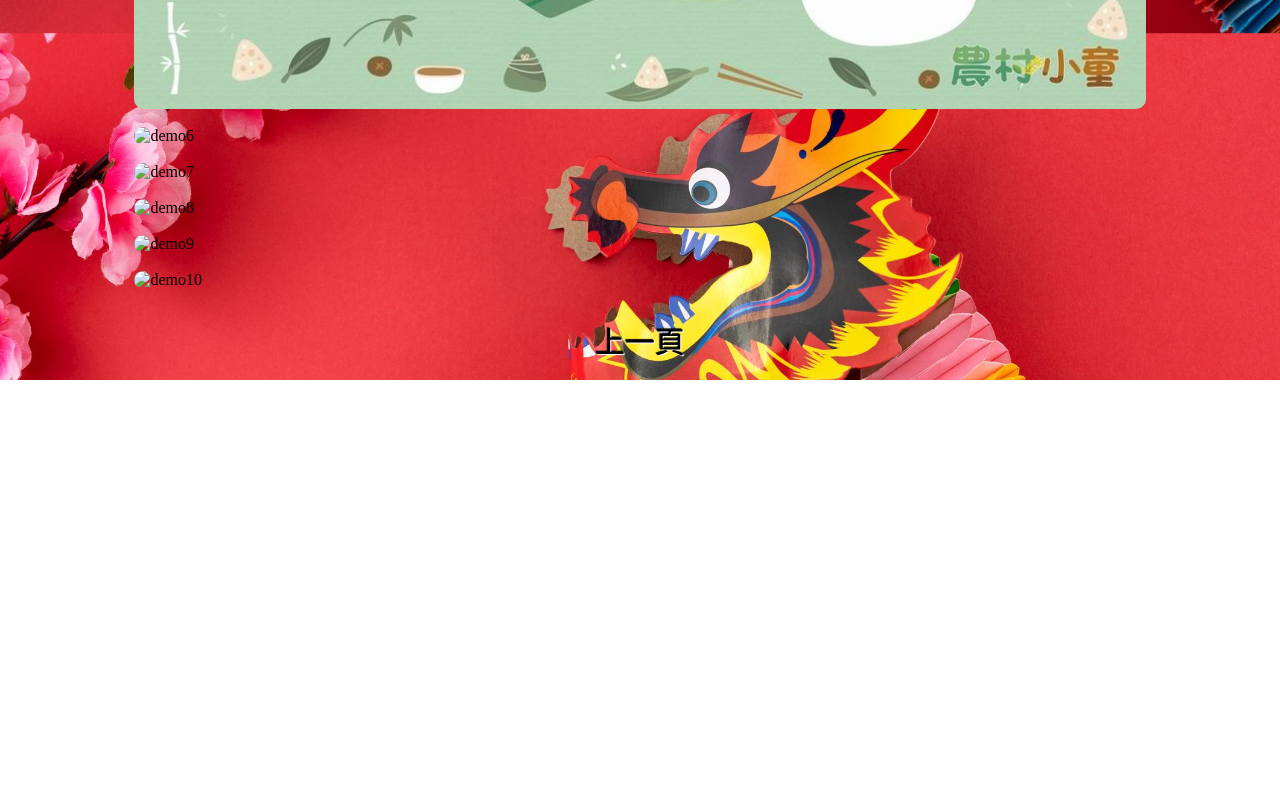
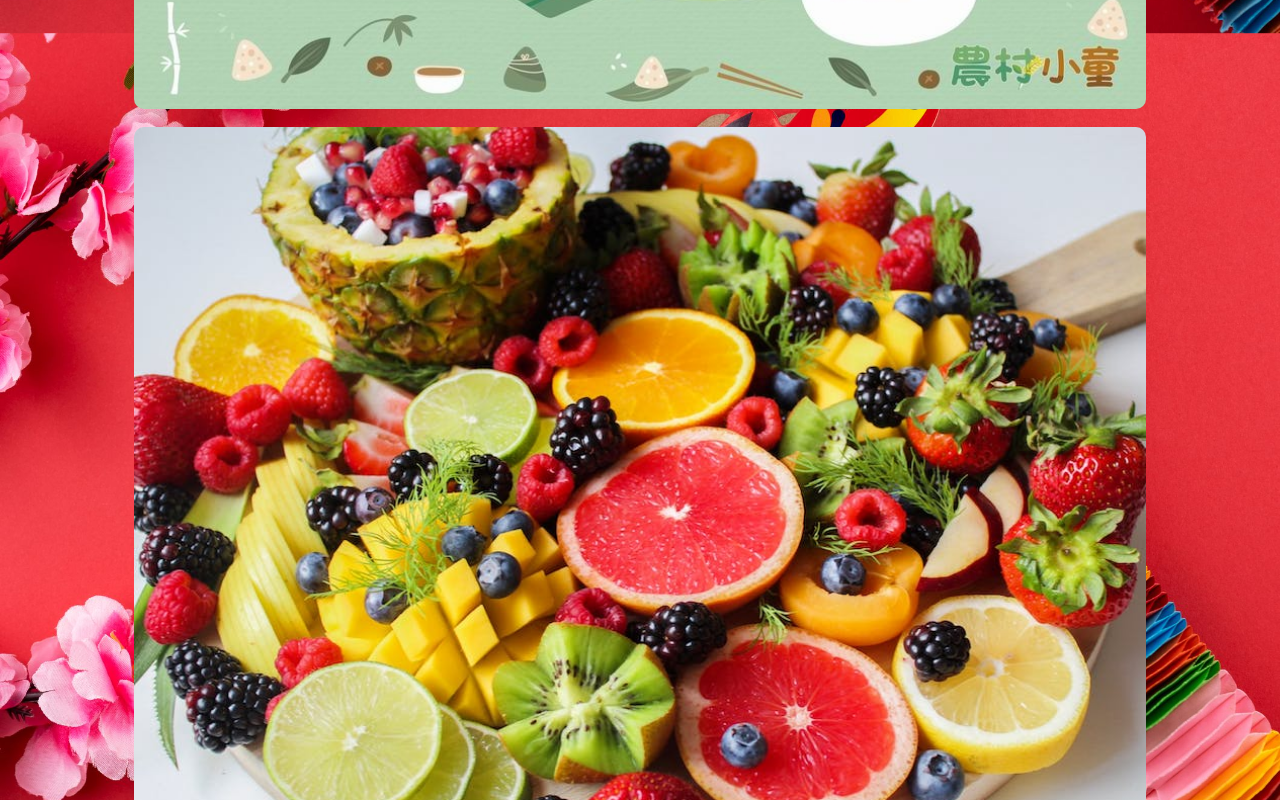
Before and after one commit to j1060006/banquet, a plain HTML site: page index_photo.html in a window 1280 px wide. Shown: the part 820-1620 px from the top of the page. Before the commit the page ends 1200 px from the top, so only its background shows below. Drawn offline with Linux system fonts and the light colour scheme.

Commit message:
Update index_photo.html

```diff
--- a/index_photo.html
+++ b/index_photo.html
@@ -12,15 +12,15 @@
     <div class="content2">
       <img src="images/demo5.jpg" alt="demo5" width="80%" />
       <br />
-      <img src="images/demo6.jpg" alt="demo6" width="80%" />
+      <img src="images/demo6.jpeg" alt="demo6" width="80%" />
       <br />
-      <img src="images/demo7.jpg" alt="demo7" width="80%" />
+      <img src="images/demo7.jpeg" alt="demo7" width="80%" />
       <br />
-      <img src="images/demo8.jpg" alt="demo8" width="80%" />
+      <img src="images/demo8.jpeg" alt="demo8" width="80%" />
       <br />
-      <img src="images/demo9.jpg" alt="demo9" width="80%" />
+      <img src="images/demo9.jpeg" alt="demo9" width="80%" />
       <br />
-      <img src="images/demo10.jpg" alt="demo10" width="80%" />
+      <img src="images/demo10.jpeg" alt="demo10" width="80%" />
       <br />
       <div class="shape-ex1">
         <p><a href="index.html">上一頁</a></p>
```
